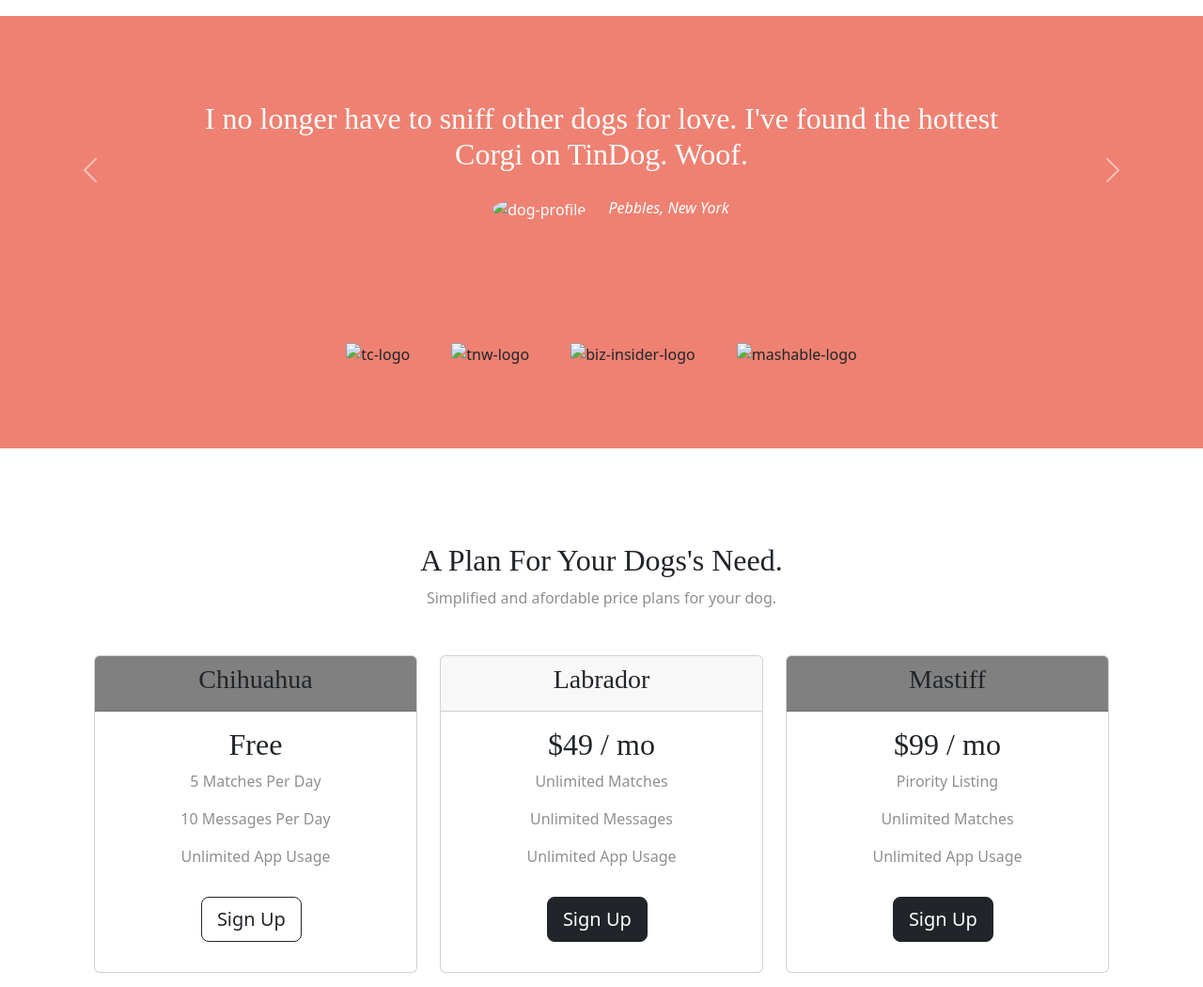
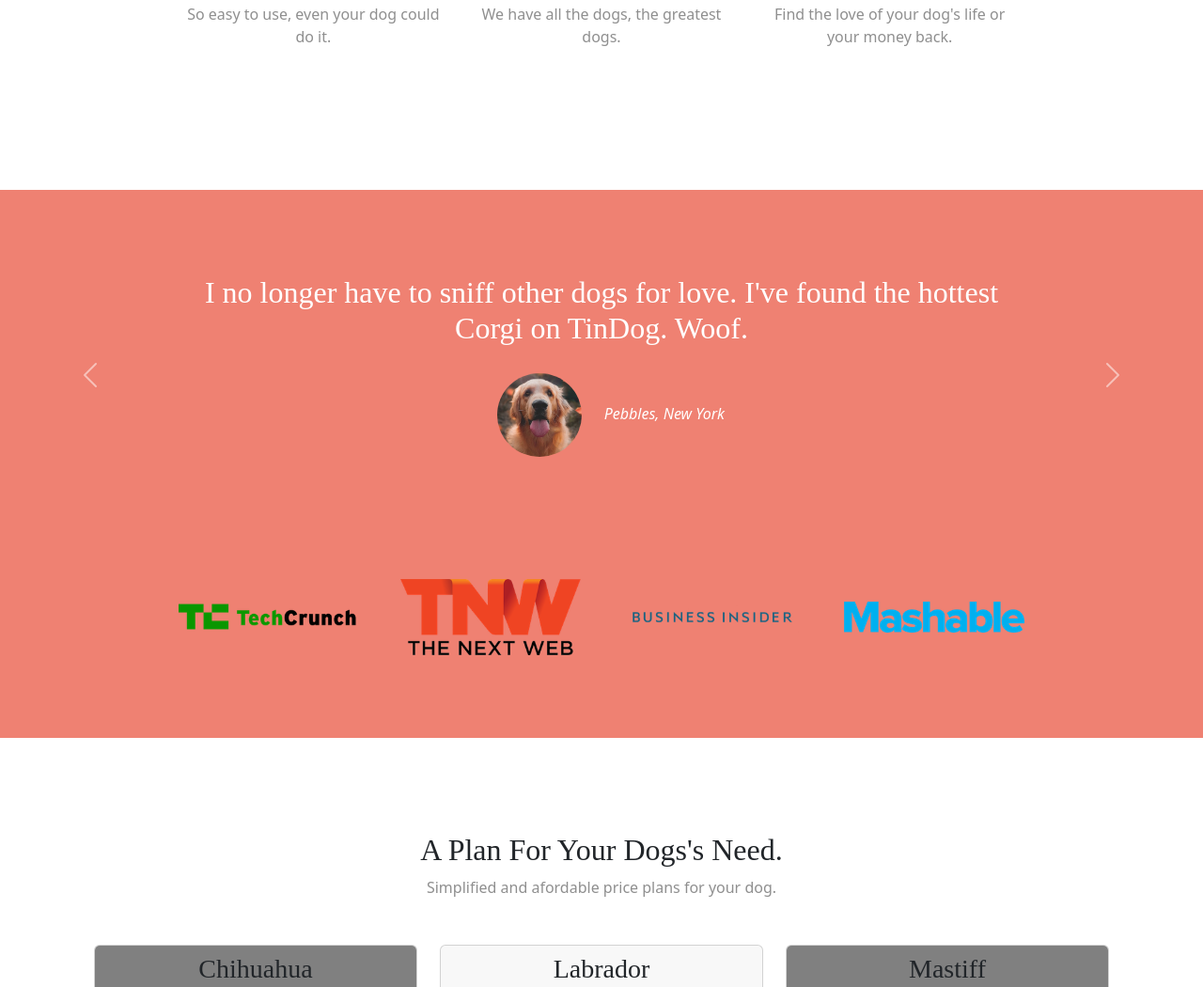
Before and after one commit to bijlwan07ankit/tindog, a plain HTML site: page index.html in a window 1280 px wide. Shown: the part 971-2021 px from the top of the page at 94% size. Drawn offline with nearby package versions, Linux system fonts and the light colour scheme; files that its build step writes are made by us from their sources.

Commit message:
Update index.html
changing  path of  img

```diff
--- a/index.html
+++ b/index.html
@@ -9,7 +9,7 @@
     <link rel="preconnect" href="https://fonts.gstatic.com" crossorigin>
     <link href="https://fonts.googleapis.com/css2?family=Montserrat:wght@900&family=Ubuntu&display=swap" rel="stylesheet">
     <!-- css style sheets -->
-    <link rel="stylesheet" href="css/styles.css">
+    <link rel="stylesheet" href="styles.css">
     <link rel="stylesheet" href="https://cdn.jsdelivr.net/npm/bootstrap@5.3.2/dist/css/bootstrap.min.css">
     <!-- fot awesome  -->
     <script src="https://kit.fontawesome.com/4765b4af5d.js" crossorigin="anonymous"></script>
@@ -48,7 +48,7 @@
                     <button type="button" class="btn btn-outline-light btn-lg download-button"><i class="fa-brands fa-google-play"></i> Download</button>
                 </div>
                 <div class="col-lg-6">
-                    <img class="title-img" src="images/iphone6.png" alt="iphone-mockup">
+                    <img class="title-img" src="iphone6.png" alt="iphone-mockup">
                 </div>
             </div>
         </div>
@@ -80,12 +80,12 @@
             <div class="carousel-inner">
                 <div class="carousel-item active">
                     <h2>I no longer have to sniff other dogs for love. I've found the hottest Corgi on TinDog. Woof.</h2>
-                    <img class="testimonial-img " src="images/dog-img.jpg" alt="dog-profile">
+                    <img class="testimonial-img " src="dog-img.jpg" alt="dog-profile">
                     <em>Pebbles, New York</em>
                 </div>
                 <div class="carousel-item">
                     <h2 class="testimonial-text">My dog used to be so lonely, but with TinDog's help, they've found the love of their life. I think.</h2>
-                    <img class="testimonial-image" src="images/lady-img.jpg" alt="lady-profile">
+                    <img class="testimonial-image" src="lady-img.jpg" alt="lady-profile">
                     <em>Beverly, Illinois</em>
                 </div>
             </div>
@@ -101,10 +101,10 @@
     </section>
     <!-- Press -->
     <section id="press">
-        <img class="press-logo" src="images/techcrunch.png" alt="tc-logo">
-        <img class="press-logo" src="images/tnw.png" alt="tnw-logo">
-        <img class="press-logo" src="images/bizinsider.png" alt="biz-insider-logo">
-        <img class="press-logo" src="images/mashable.png" alt="mashable-logo">
+        <img class="press-logo" src="techcrunch.png" alt="tc-logo">
+        <img class="press-logo" src="tnw.png" alt="tnw-logo">
+        <img class="press-logo" src="bizinsider.png" alt="biz-insider-logo">
+        <img class="press-logo" src="mashable.png" alt="mashable-logo">
     </section>
     <!-- Pricing -->
     <section id="pricing">
```
